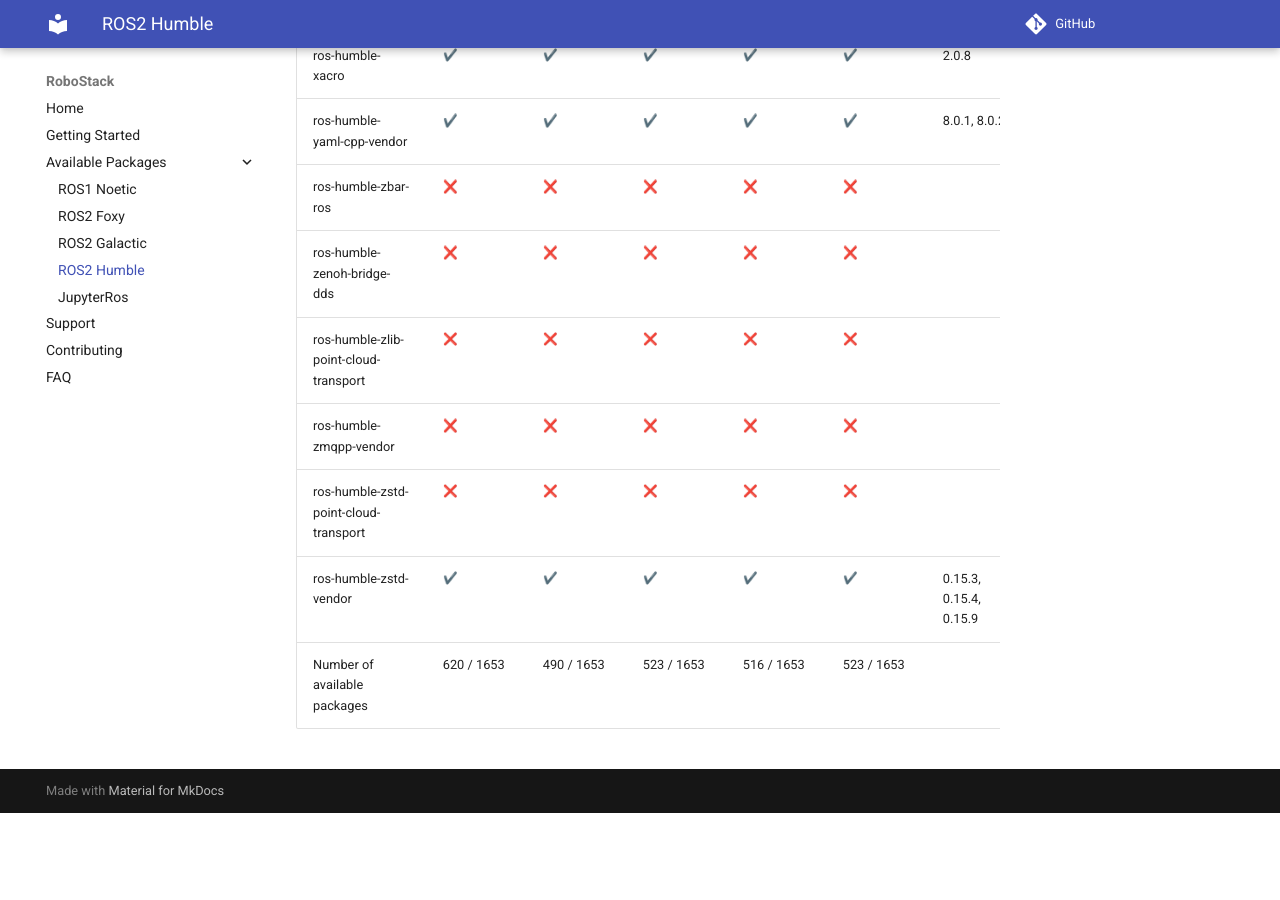
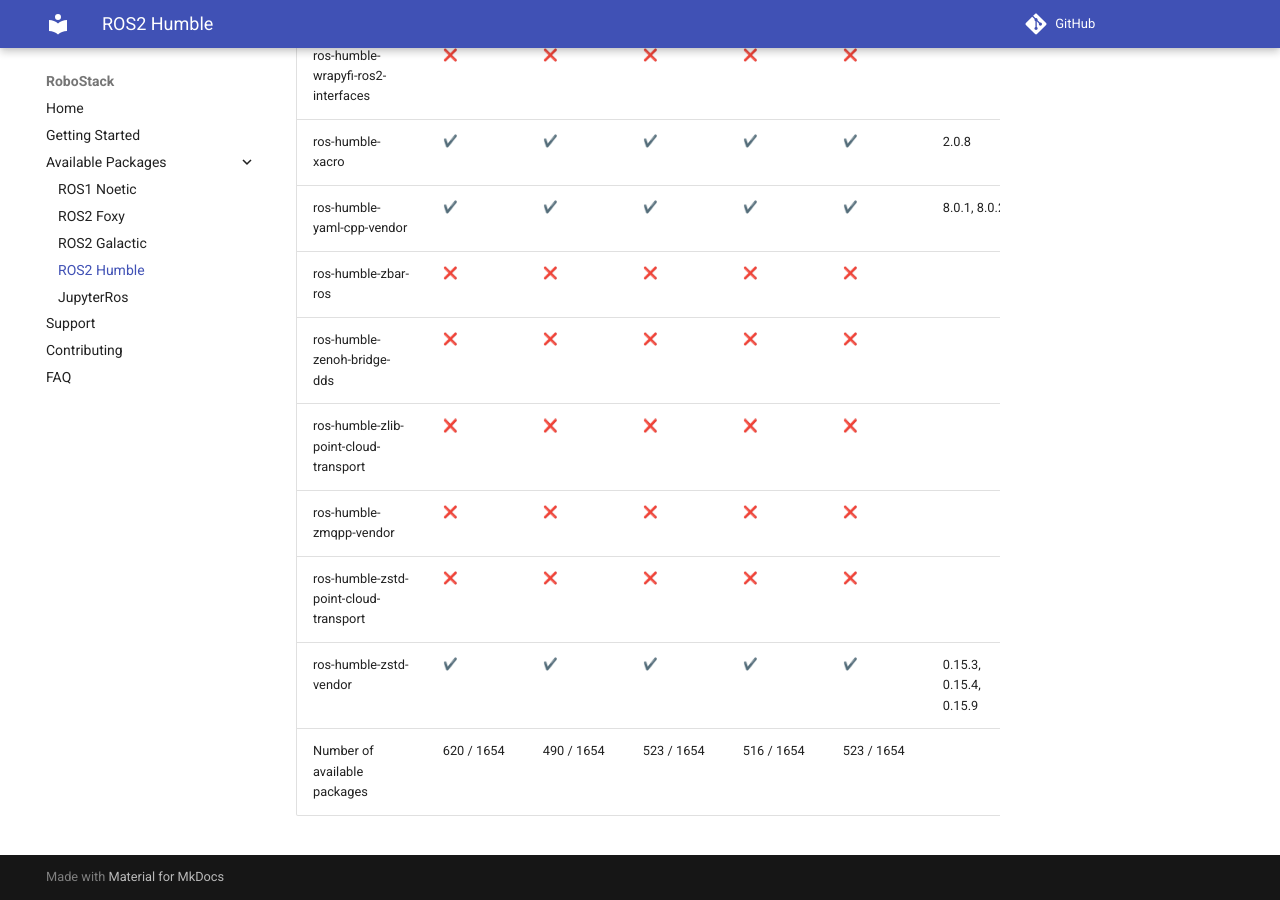
Before and after one commit to RoboStack/robostack.github.io, an MkDocs documentation site: the page built from docs/humble.md, in a window 1280 px wide and 900 px high, scrolled down 128493 px. Built offline with MkDocs 1.6.1 and Material for MkDocs 9.7.7, drawn with Linux system fonts in a browser that asks for light colours; emoji names are drawn with the system emoji font; comment, search, counter and statistics services are not loaded; before the commit the page ends 129306 px from its top, so only the background shows below that; some of the changed text lies outside the part shown.

Commit message:
Update tables

```diff
--- a/docs/humble.md
+++ b/docs/humble.md
@@ -1653,4 +1654,4 @@
 | ros-humble-zmqpp-vendor | :x: { data-sort='0' } | :x: { data-sort='0' } | :x: { data-sort='0' } | :x: { data-sort='0' } | :x: { data-sort='0' } |   |
 | ros-humble-zstd-point-cloud-transport | :x: { data-sort='0' } | :x: { data-sort='0' } | :x: { data-sort='0' } | :x: { data-sort='0' } | :x: { data-sort='0' } |   |
 | ros-humble-zstd-vendor | :heavy_check_mark: { data-sort='1' } | :heavy_check_mark: { data-sort='1' } | :heavy_check_mark: { data-sort='1' } | :heavy_check_mark: { data-sort='1' } | :heavy_check_mark: { data-sort='1' } | 0.15.3, 0.15.4, 0.15.9  |
-| Number of available packages |  620 / 1653 | 490 / 1653 | 523 / 1653 | 516 / 1653 | 523 / 1653 |
+| Number of available packages |  620 / 1654 | 490 / 1654 | 523 / 1654 | 516 / 1654 | 523 / 1654 |
```
Also changed, not shown: other parts of docs/humble.md (+1 -0 lines).
